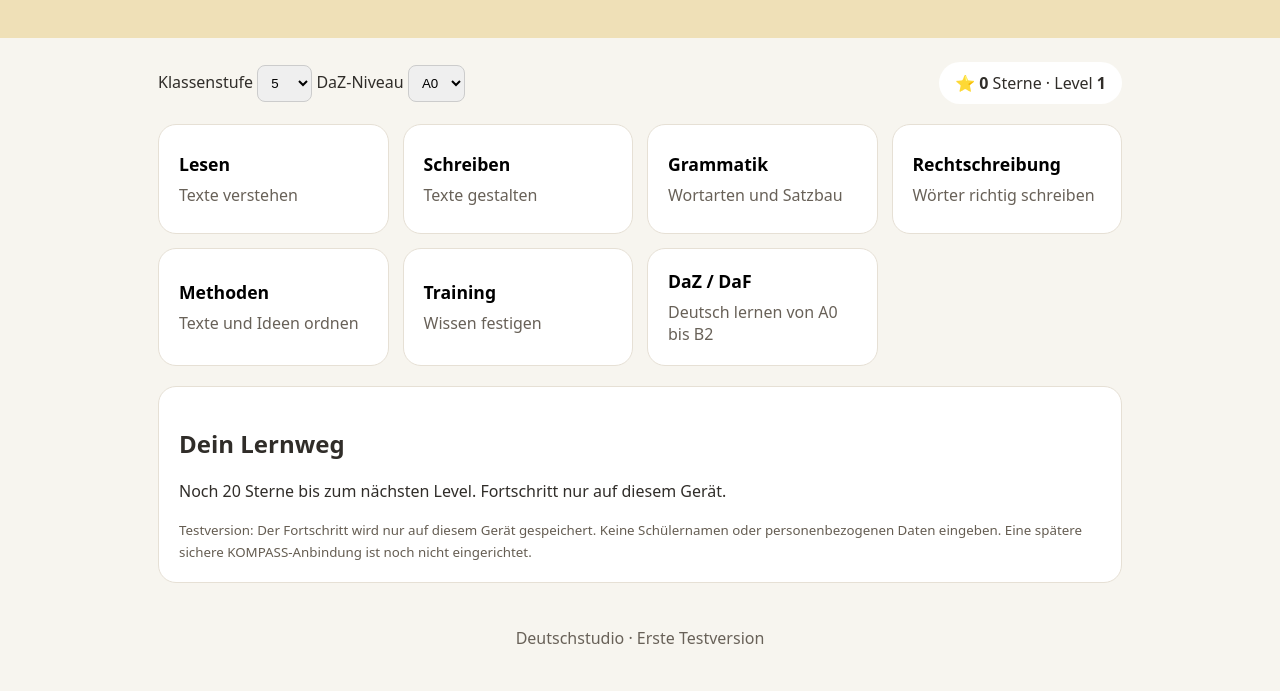
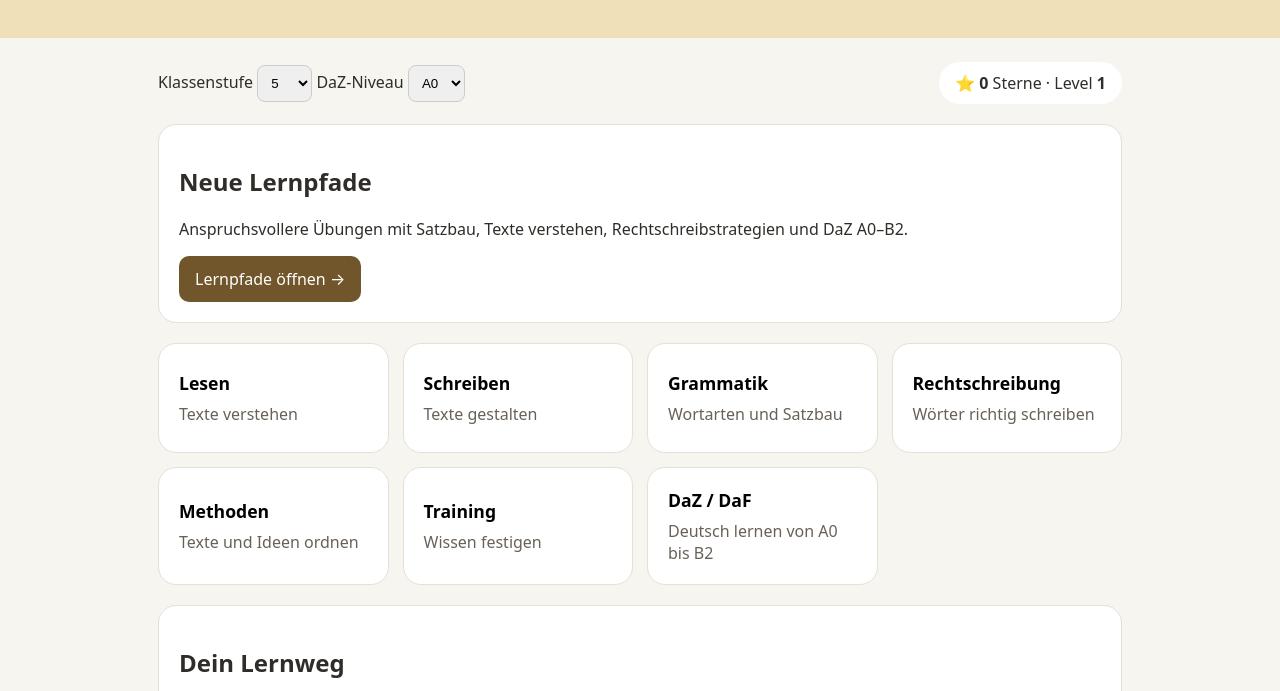
Before and after one commit to julianeschoene-ops/Deutschstudio, a plain HTML site: page index.html in a window 1280 px wide. Shown: the part 109-800 px from the top of the page. Drawn offline with Linux system fonts and the light colour scheme.

Commit message:
Link advanced learning paths from Deutschstudio dashboard

```diff
--- a/index.html
+++ b/index.html
@@ -3,7 +3,7 @@
 :root{font-family:system-ui,-apple-system,sans-serif;color:#302d29;background:#f7f5ef}*{box-sizing:border-box}body{margin:0}header{background:#efe0b7;padding:22px max(20px,calc((100vw - 1000px)/2))}h1{margin:0;font-size:2rem}header p{margin:6px 0}main{max-width:1000px;margin:auto;padding:24px 18px}.top{display:flex;gap:12px;flex-wrap:wrap;align-items:center;justify-content:space-between}.pill{background:white;border-radius:22px;padding:10px 16px}.grid{display:grid;grid-template-columns:repeat(auto-fit,minmax(210px,1fr));gap:14px;margin-top:20px}.tile,.panel{background:white;border:1px solid #e6e0d5;border-radius:18px;padding:20px}.tile{cursor:pointer;text-align:left;font:inherit;min-height:110px}.tile:hover,.choice:hover{border-color:#bc8d27;background:#fffaf0}.tile strong{display:block;font-size:1.1rem;margin-bottom:8px}.tile span{color:#686158}.panel{margin-top:20px}.hidden{display:none}button{cursor:pointer}.choice{display:block;width:100%;background:#fff;border:1px solid #ddd3c0;border-radius:10px;padding:12px;text-align:left;margin:9px 0;font:inherit}.primary{background:#71552b;color:white;border:0;border-radius:10px;padding:12px 16px;font:inherit}select{padding:9px;border-radius:8px;border:1px solid #ccc}#feedback{font-weight:600}small{color:#655d52}footer{padding:20px;text-align:center;color:#686158}@media(min-width:700px){header{padding-top:35px;padding-bottom:35px}}</style></head><body>
 <header><h1>Deutschstudio</h1><p>Lesen · Schreiben · Sprache entdecken · Trainieren</p></header>
 <main><div class="top"><div><label>Klassenstufe <select id="grade"><option>5</option><option>6</option><option>7</option><option>8</option><option>9</option><option>10</option></select></label> <label>DaZ-Niveau <select id="cefr"><option>A0</option><option>A1</option><option>A2</option><option>B1</option><option>B2</option></select></label></div><div class="pill">⭐ <b id="stars">0</b> Sterne · Level <b id="level">1</b></div></div>
-<div class="grid" id="menu"></div>
+<section class="panel"><h2>Neue Lernpfade</h2><p>Anspruchsvollere Übungen mit Satzbau, Texte verstehen, Rechtschreibstrategien und DaZ A0–B2.</p><a class="primary" style="display:inline-block;text-decoration:none" href="training.html">Lernpfade öffnen →</a></section><div class="grid" id="menu"></div>
 <section class="panel hidden" id="practice"><button class="primary" id="back">← Zur Übersicht</button><h2 id="heading"></h2><p id="question"></p><div id="answers"></div><p id="feedback" aria-live="polite"></p><button class="primary hidden" id="next">Nächste Aufgabe →</button></section>
 <section class="panel"><h2>Dein Lernweg</h2><p id="progress">Sammle Sterne durch erstmals richtig gelöste Aufgaben. Je 20 erstmals richtig gelöste Aufgaben erreichst du ein neues Level.</p><small>Testversion: Der Fortschritt wird nur auf diesem Gerät gespeichert. Keine Schülernamen oder personenbezogenen Daten eingeben. Eine spätere sichere KOMPASS-Anbindung ist noch nicht eingerichtet.</small></section></main><footer>Deutschstudio · Erste Testversion</footer>
 <script>
@@ -34,7 +34,7 @@ const questions={
 'B2':[{q:'Welche Formulierung passt zu einer sachlichen Erörterung?',a:['Ein wesentliches Argument dafür ist ...','Das ist voll cool.','Keine Ahnung, vielleicht.'],c:0,why:'Eine Erörterung verwendet eine sachliche und begründende Sprache.'},{q:'Welche Verbindung drückt einen Gegensatz aus?',a:['hingegen','folglich','deshalb'],c:0,why:'„hingegen“ kennzeichnet einen Gegensatz.'}]}
 };
 const $=id=>document.getElementById(id);let moduleName='',index=0,answered=false;const earnedKey='deutschstudio-earned-v2';let earned=JSON.parse(localStorage.getItem(earnedKey)||'{}');const key='deutschstudio-demo-stars-v1';let stars=Number(localStorage.getItem(key)||0);if(!Number.isFinite(stars)||stars<0)stars=0;
-function update(){ $('stars').textContent=stars;$('level').textContent=Math.floor(stars/20)+1;$('progress').textContent='Noch '+(20-stars%20)+' Sterne bis zum nächsten Level. Fortschritt nur auf diesem Gerät.'}
+function update(){ const earnedNew=JSON.parse(localStorage.getItem('deutschstudio-quality-earned-v1')||'{}');const total=stars+Object.keys(earnedNew).length; $('stars').textContent=total;$('level').textContent=Math.floor(total/20)+1;$('progress').textContent='Noch '+(20-total%20)+' Sterne bis zum nächsten Level. Fortschritt nur auf diesem Gerät.'}
 function bank(){return moduleName==='DaZ / DaF'?questions[moduleName][$('cefr').value]:questions[moduleName]}
 function render(){const item=bank()[index%bank().length];answered=false;$('heading').textContent=moduleName+' · Aufgabe '+(index+1);$('question').textContent=item.q;$('answers').replaceChildren();$('feedback').textContent='';$('next').classList.add('hidden');item.a.forEach((a,i)=>{const b=document.createElement('button');b.className='choice';b.textContent=a;b.onclick=()=>{if(answered)return;answered=true;const correct=i===item.c;$('feedback').textContent=correct?'Richtig! Du erhältst einen Stern.':'Noch nicht richtig. Richtige Antwort: '+item.a[item.c];if(correct){const taskId=moduleName+'|'+(moduleName==='DaZ / DaF'?$('cefr').value:'all')+'|'+(index%bank().length);if(!earned[taskId]){earned[taskId]=true;stars++;localStorage.setItem(earnedKey,JSON.stringify(earned));localStorage.setItem(key,stars);$('feedback').textContent+=' ⭐ +1 Stern!'}else{$('feedback').textContent+=' Bereits verdient – kein zusätzlicher Stern.'}update()}$('feedback').textContent+=' '+(item.why||'');$('next').classList.remove('hidden')};$('answers').append(b)})}
 modules.forEach(([name,description])=>{const b=document.createElement('button');b.className='tile';b.innerHTML='<strong></strong><span></span>';b.querySelector('strong').textContent=name;b.querySelector('span').textContent=description;b.onclick=()=>{moduleName=name;index=0;$('menu').classList.add('hidden');$('practice').classList.remove('hidden');render();$('practice').scrollIntoView({behavior:'smooth'})};$('menu').append(b)});
```
